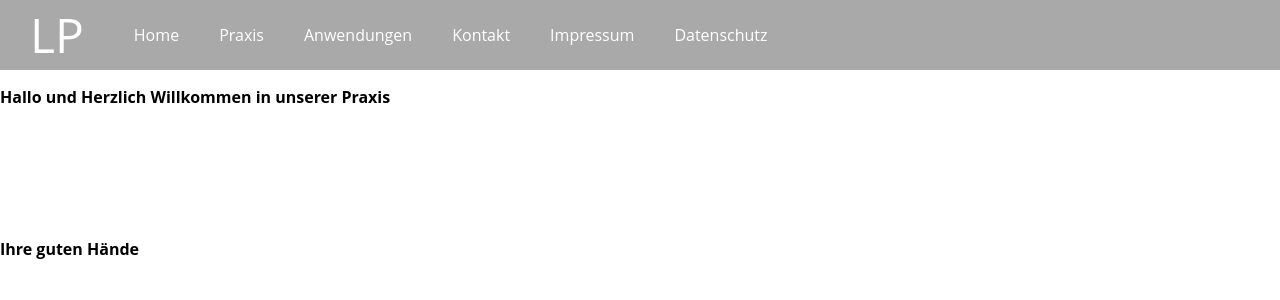
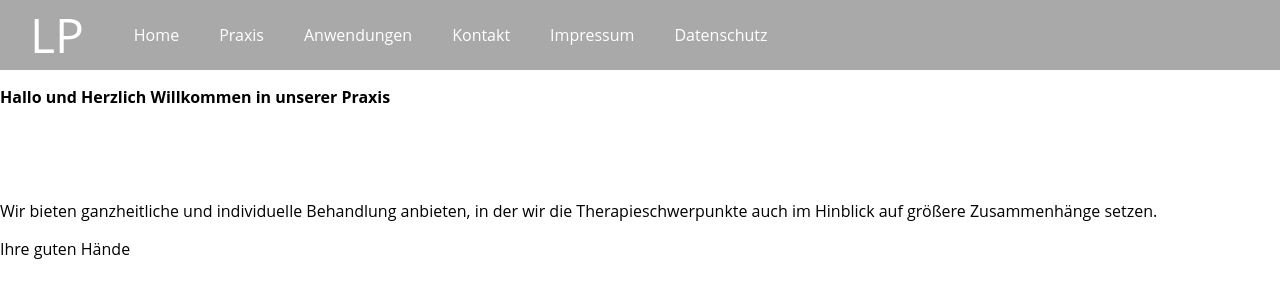
Before and after one commit to loehr-physiotherapie/loehr-physiotherapie.github.io, a Jekyll site: the page built from index.md, in a window 1280 px wide. Shown: the top 300 px of the page. Built offline with Jekyll 4.4.1, drawn with Linux system fonts in a browser that asks for light colours.

Commit message:
Updated 'index.md' via CloudCannon

```diff
--- a/index.md
+++ b/index.md
@@ -8,6 +8,8 @@ layout: default
 
 &nbsp;
 
+Wir bieten ganzheitliche und individuelle Behandlung anbieten, in der wir die Therapieschwerpunkte auch im Hinblick auf grö&szlig;ere Zusammenh&auml;nge setzen.
+
+Ihre guten H&auml;nde
+
 &nbsp;
-
-**Ihre guten H&auml;nde**
```
